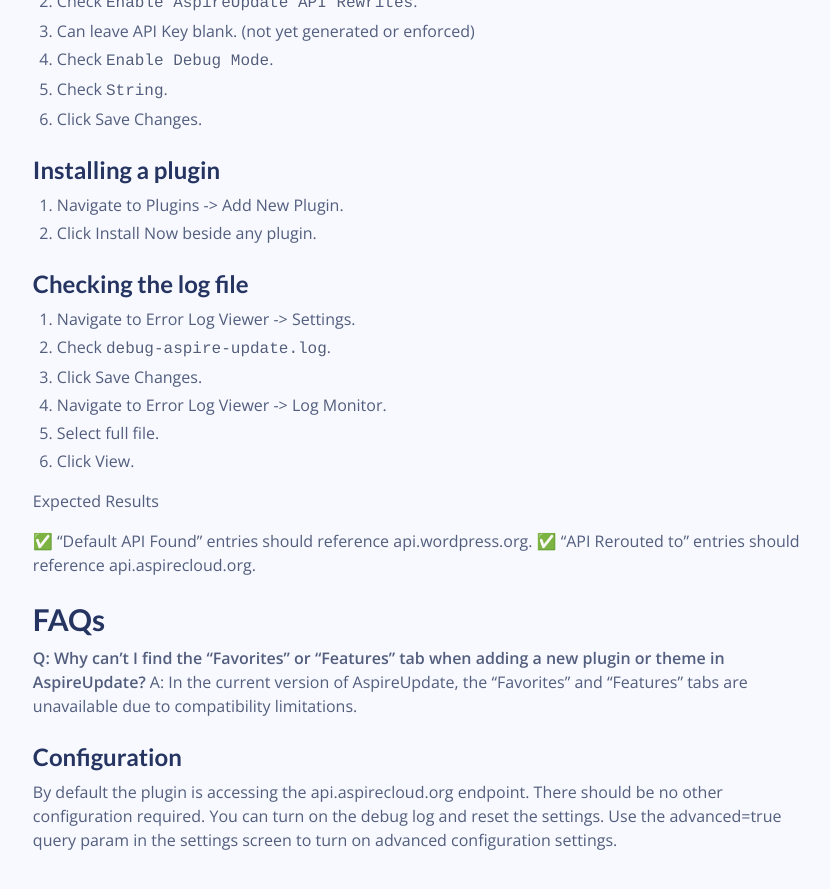
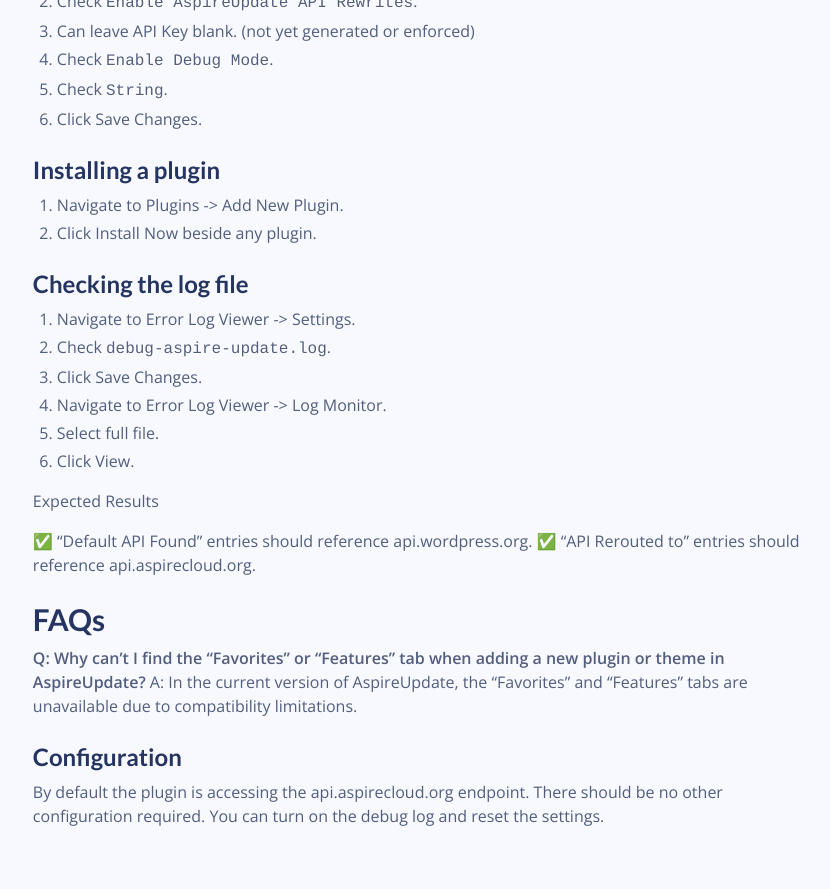
Before and after one commit to aspirepress/documentation, a Jekyll site: the page built from docs/aspireupdate/index.md, in a window 1280 px wide and 900 px high, scrolled down 2395 px. Shown: the top 889 px of the window, without its empty margins (374-1204 px from the left). Built offline with Jekyll 4.4.1, drawn with Linux system fonts in a browser that asks for light colours; comment, search, counter and statistics services are not loaded.

Commit message:
AP config docs change (#46)
Signed-off-by: Amnesty AM <37809410+AmnestyAM@users.noreply.github.com>

```diff
--- a/docs/aspireupdate/index.md
+++ b/docs/aspireupdate/index.md
@@ -125,4 +125,4 @@ A: In the current version of AspireUpdate, the “Favorites” and “Features
 
 ### Configuration
 
-By default the plugin is accessing the api.aspirecloud.org endpoint. There should be no other configuration required. You can turn on the debug log and reset the settings. Use the advanced=true query param in the settings screen to turn on advanced configuration settings.
+By default the plugin is accessing the api.aspirecloud.org endpoint. There should be no other configuration required. You can turn on the debug log and reset the settings.
```
